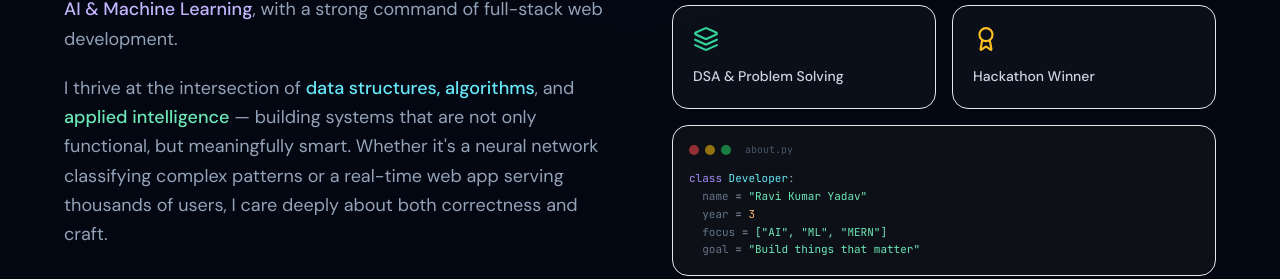
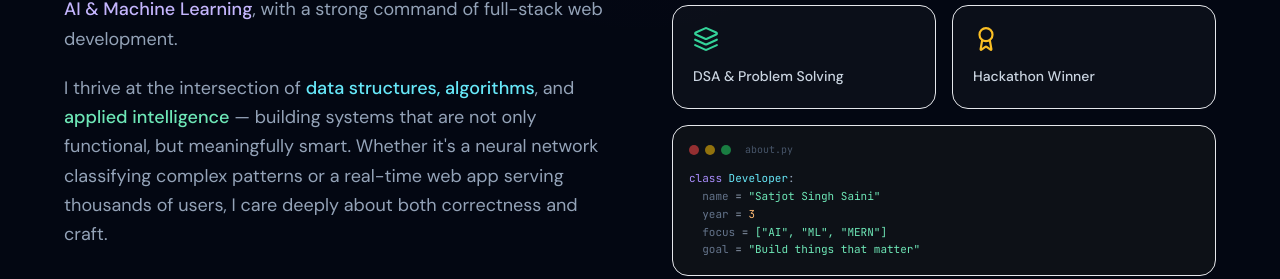
Before and after one commit to Satjot05/Personal-Portfolio, a React (Vite) app: page / in a window 1280 px wide. Shown: the part 1098-1377 px from the top of the page. Built offline with nearby package versions, Linux system fonts and the light colour scheme.

Commit message:
Update: Replace Ravi Kumar Yadav with Satjot Singh Saini

```diff
--- a/Portfolio.jsx
+++ b/Portfolio.jsx
@@ -655,7 +655,7 @@ function About() {
                   {`:\n`}
                   {"  "}
                   <span className="text-slate-500">name</span> ={" "}
-                  <span className="text-emerald-300">"Ravi Kumar Yadav"</span>
+                  <span className="text-emerald-300">"Satjot Singh Saini"</span>
                   {`\n`}
                   {"  "}
                   <span className="text-slate-500">year</span> ={" "}
@@ -1130,7 +1130,7 @@ function Footer() {
           <Terminal size={13} className="text-violet-500" />
           <span>
             Designed & built by{" "}
-            <span className="text-violet-400 font-medium">Ravi Kumar Yadav</span>
+            <span className="text-violet-400 font-medium">Satjot Singh Saini</span>
           </span>
         </div>
         <span>B.Tech CSE (AI & ML) · 2024–2025</span>
--- a/portfolio-preview.html
+++ b/portfolio-preview.html
@@ -266,7 +266,7 @@ footer{padding:40px 24px;border-top:1px solid rgba(255,255,255,0.05);position:re
         <div class="stat-lbl">Technologies</div>
       </div>
       <div>
-        <div class="stat-val">8.7</div>
+        <div class="stat-val">9.34</div>
         <div class="stat-lbl">CGPA</div>
       </div>
     </div>
@@ -335,7 +335,7 @@ footer{padding:40px 24px;border-top:1px solid rgba(255,255,255,0.05);position:re
             <span class="code-filename">about.py</span>
           </div>
           <pre class="code-body"><span class="kw">class</span> <span class="cl">Developer</span>:
-  name = <span class="st">"Ravi Kumar Yadav"</span>
+  name = <span class="st">"Satjot Singh Saini"</span>
   year = <span class="nm">3</span>
   focus = <span class="st">["AI", "ML", "MERN"]</span>
   goal  = <span class="st">"Build things that matter"</span></pre>
--- a/src/App.jsx
+++ b/src/App.jsx
@@ -596,7 +596,7 @@ function About() {
                   {`:\n`}
                   {"  "}
                   <span className="text-slate-500">name</span> ={" "}
-                  <span className="text-emerald-300">"Ravi Kumar Yadav"</span>
+                  <span className="text-emerald-300">"Satjot Singh Saini"</span>
                   {`\n`}
                   {"  "}
                   <span className="text-slate-500">year</span> ={" "}
@@ -1057,7 +1057,7 @@ function Footer() {
           <Terminal size={13} className="text-violet-500" />
           <span>
             Designed & built by{" "}
-            <span className="text-violet-400 font-medium">Ravi Kumar Yadav</span>
+            <span className="text-violet-400 font-medium">Satjot Singh Saini</span>
           </span>
         </div>
         <span>B.Tech CSE (AI & ML) · 2024–2025</span>
```
